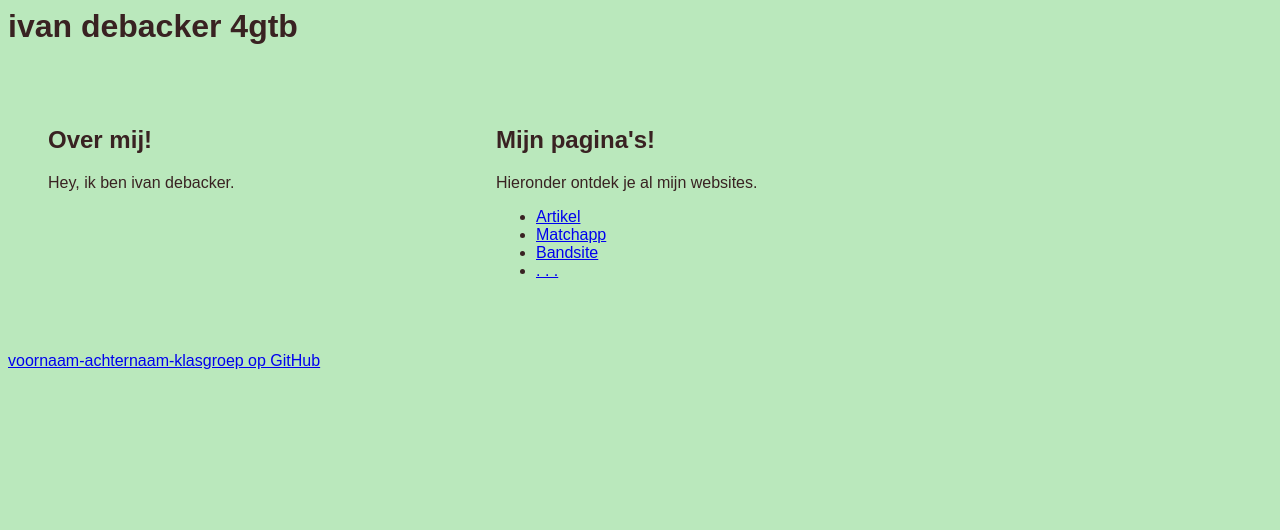
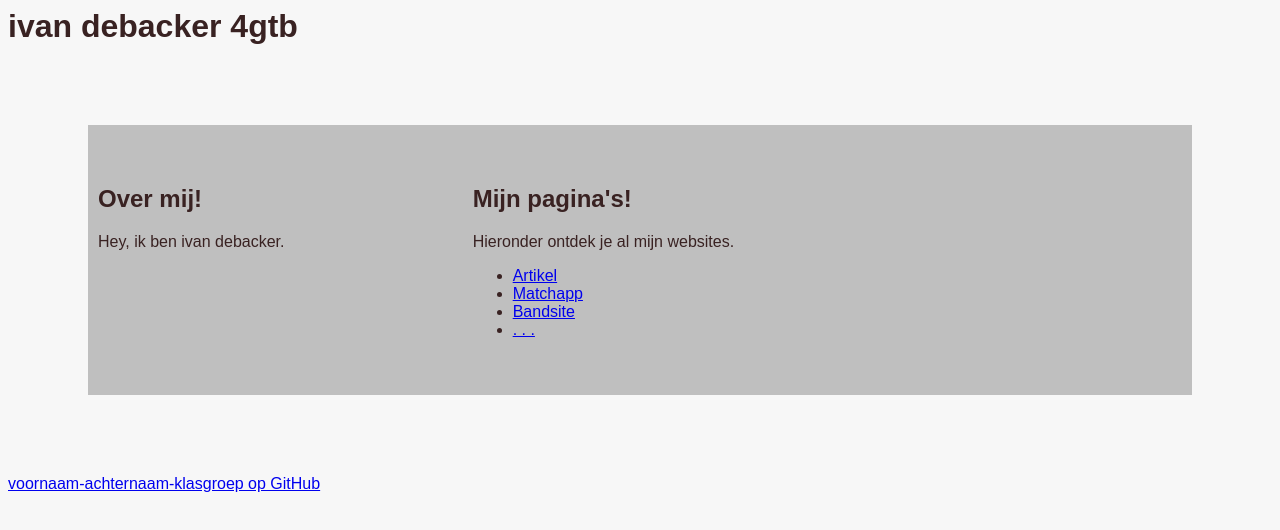
Before and after one commit to ivan-debacker-4gtb/Script, a plain HTML site: page index.html in a window 1280 px wide. Drawn offline with Linux system fonts and the light colour scheme.

Commit message:
brandshop_v2

```diff
--- a/style.css
+++ b/style.css
@@ -1,16 +1,18 @@
 body {
-    background-color: rgb(186, 232, 188);
+    background-color: rgb(247, 247, 247);
     color: rgb(57, 34, 34);
     font-family: sans-serif;
 }
 
 #about {
     display: flex;
+    margin: 80px;
+    background-color: rgb(191, 191, 191);
 }
 
 .col {
     flex: 1;
-    padding: 40px;
+    padding: 40px 10px;
 }
 
 .right {
```
Also changed, not shown: ca_website/logo.svg (added).
